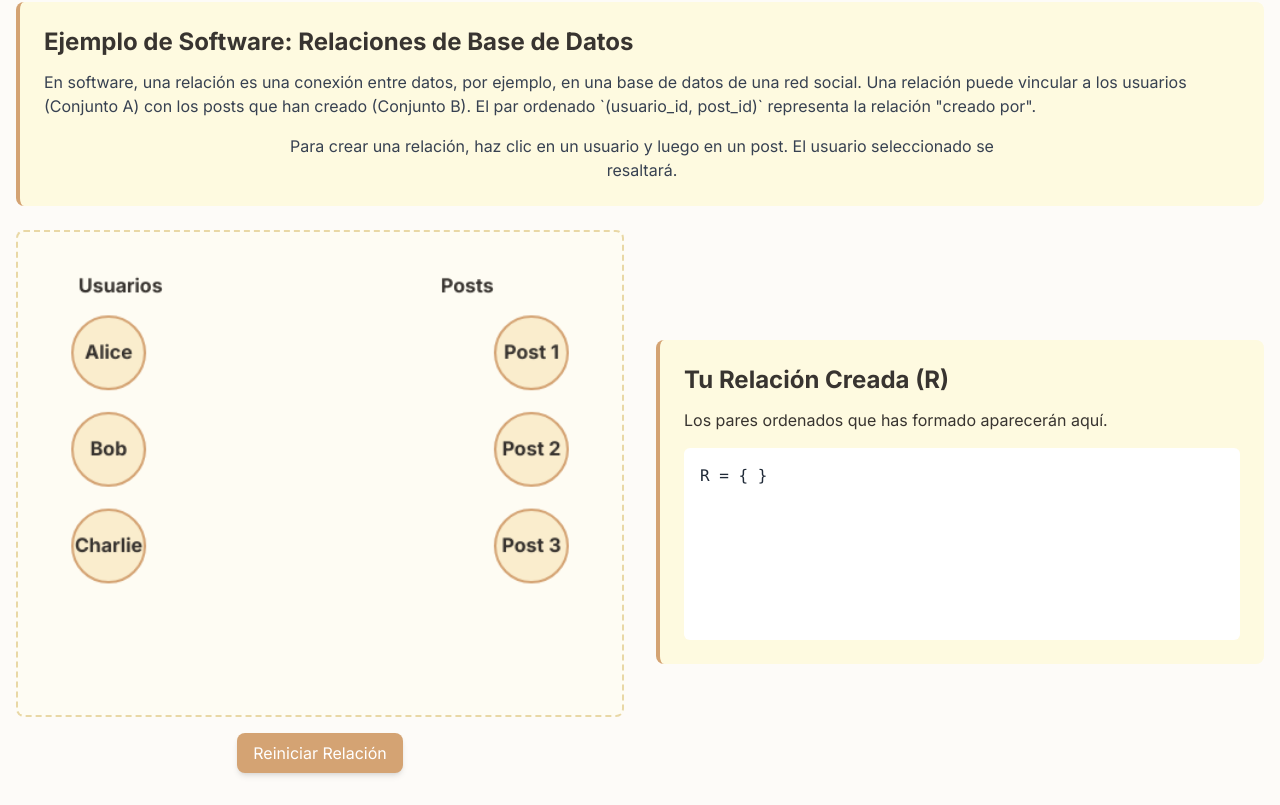
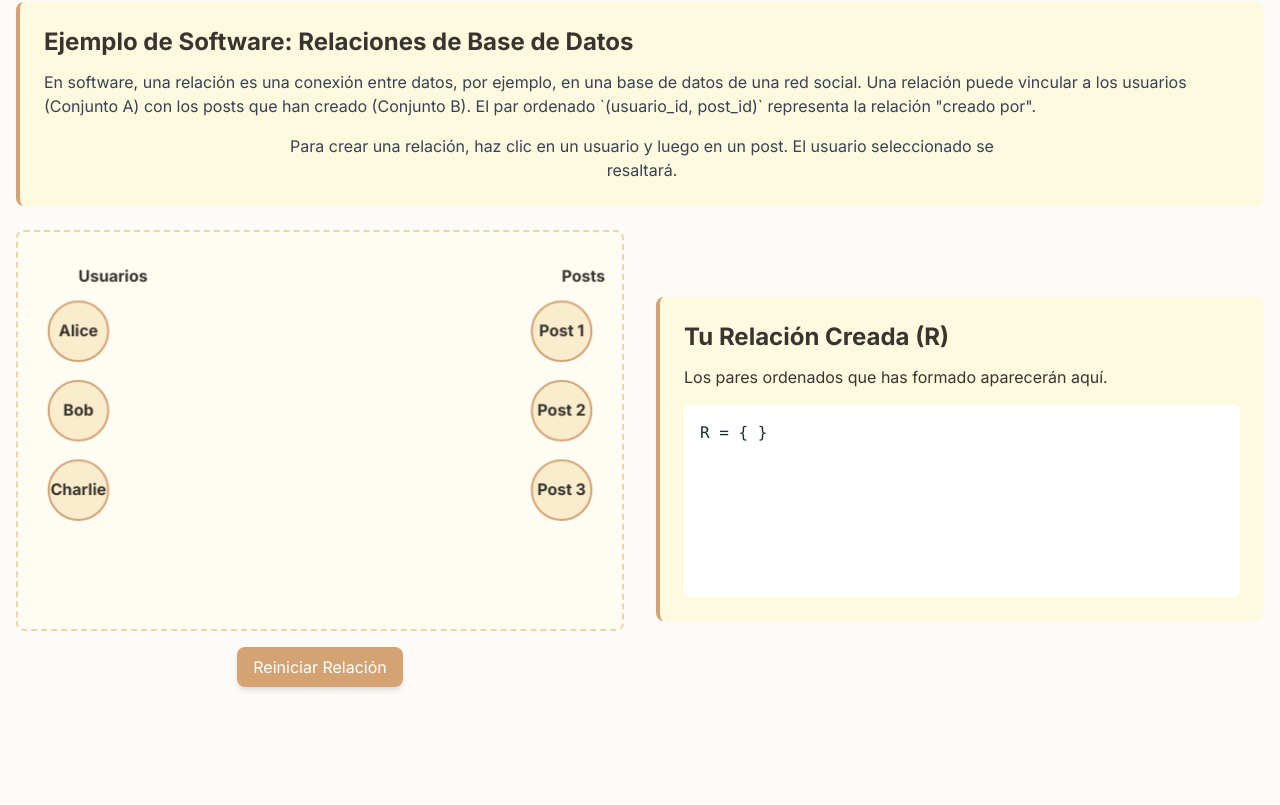
Before and after one commit to Andres-ProA/Matem-tica, a plain HTML site: page index.html in a window 1280 px wide. Shown: the part 519-1324 px from the top of the page. After the commit the page ends 1238 px from the top, so only its background shows below. Drawn offline with nearby package versions, Linux system fonts and the light colour scheme.

Commit message:
para que ande

```diff
--- a/index.html
+++ b/index.html
@@ -274,13 +274,11 @@
         const sections = document.querySelectorAll('.section');
         const navButtons = document.querySelectorAll('.nav-button');
 
-        // Objeto para almacenar los puntos de cada función
         let machinePoints = {
             'x*x': [],
             'x+2': [],
             '2*x': []
         };
-        // Objeto para almacenar las instancias de Chart
         let charts = {};
 
         function showSection(sectionId) {
@@ -314,35 +312,35 @@
             ctx.fillStyle = '#383430';
 
             // Dibujar Conjunto A
-            ctx.fillText(set1.title, 50, 50);
+            ctx.fillText(set1.title, canvas.width * 0.1, 50);
             set1.coords = [];
             set1.items.forEach((item, i) => {
                 const y = 100 + i * 80;
                 const isSelected = selectedA !== null && selectedA === i;
-                set1.coords.push({ x: 75, y, value: item });
+                set1.coords.push({ x: canvas.width * 0.1, y, value: item });
 
                 ctx.beginPath();
-                ctx.arc(75, y, 30, 0, 2 * Math.PI); // Aumento del radio
+                ctx.arc(canvas.width * 0.1, y, 30, 0, 2 * Math.PI);
                 ctx.fillStyle = '#FAEDCD';
                 ctx.fill();
                 ctx.strokeStyle = '#D4A373';
-                ctx.lineWidth = isSelected ? 4 : 2; // Resaltado visual
+                ctx.lineWidth = isSelected ? 4 : 2;
                 ctx.stroke();
 
                 ctx.fillStyle = '#383430';
                 ctx.textAlign = 'center';
-                ctx.fillText(item, 75, y + 5);
+                ctx.fillText(item, canvas.width * 0.1, y + 5);
                 ctx.textAlign = 'start';
             });
 
             // Dibujar Conjunto B
-            ctx.fillText(set2.title, canvas.width - 150, 50);
+            ctx.fillText(set2.title, canvas.width * 0.9, 50);
             set2.coords = [];
             set2.items.forEach((item, i) => {
                 const y = 100 + i * 80;
-                set2.coords.push({ x: canvas.width - 75, y, value: item });
+                set2.coords.push({ x: canvas.width * 0.9, y, value: item });
                 ctx.beginPath();
-                ctx.arc(canvas.width - 75, y, 30, 0, 2 * Math.PI); // Aumento del radio
+                ctx.arc(canvas.width * 0.9, y, 30, 0, 2 * Math.PI);
                 ctx.fillStyle = '#FAEDCD';
                 ctx.fill();
                 ctx.strokeStyle = '#D4A373';
@@ -350,7 +348,7 @@
                 ctx.stroke();
                 ctx.fillStyle = '#383430';
                 ctx.textAlign = 'center';
-                ctx.fillText(item, canvas.width - 75, y + 5);
+                ctx.fillText(item, canvas.width * 0.9, y + 5);
                 ctx.textAlign = 'start';
             });
 
@@ -380,12 +378,12 @@
             let clickedA = -1;
             setA.coords.forEach((c, i) => {
                 const dist = Math.sqrt((x - c.x) ** 2 + (y - c.y) ** 2);
-                if (dist < 30) clickedA = i; // Aumento del área de clic
+                if (dist < 30) clickedA = i;
             });
 
             if (clickedA !== -1) {
                 selectedA = clickedA;
-                drawSets(rCtx, relationCanvas, setA, setB, relations); // Redibujar para mostrar selección
+                drawSets(rCtx, relationCanvas, setA, setB, relations);
                 return;
             }
 
@@ -393,7 +391,7 @@
                 let clickedB = -1;
                 setB.coords.forEach((c, i) => {
                     const dist = Math.sqrt((x - c.x) ** 2 + (y - c.y) ** 2);
-                    if (dist < 30) clickedB = i; // Aumento del área de clic
+                    if (dist < 30) clickedB = i;
                 });
 
                 if (clickedB !== -1) {
@@ -423,7 +421,6 @@
         const functionRuleTitle = document.getElementById('functionRuleTitle');
         const functionRuleText = document.getElementById('functionRuleText');
 
-        // He ajustado las coordenadas para dar más espacio vertical
         const setC = { title: 'Entrada', items: ['Usuario A', 'Usuario B', 'Usuario C'], coords: [] };
         const setD = { title: 'Hash Result', items: ['Hash 1', 'Hash 2', 'Hash 3'], coords: [] };
 
@@ -478,14 +475,12 @@
             const newRow = `<tr><td class="py-1">${x}</td><td class="py-1">${y}</td></tr>`;
             historyTable.innerHTML += newRow;
 
-            // Añadir punto al array y actualizar el gráfico
             machinePoints[rule].push({x, y});
             updateChart(rule);
 
             inputElement.value = '';
         }
 
-        // Lógica para f(x) = x^2
         document.getElementById('processBtn_x2').addEventListener('click', () => {
             processFunction(
                 document.getElementById('input_x2'),
@@ -496,7 +491,6 @@
             );
         });
 
-        // Lógica para f(x) = x + 2
         document.getElementById('processBtn_x+2').addEventListener('click', () => {
             processFunction(
                 document.getElementById('input_x+2'),
@@ -507,7 +501,6 @@
             );
         });
 
-        // Lógica para f(x) = 2x
         document.getElementById('processBtn_2x').addEventListener('click', () => {
             processFunction(
                 document.getElementById('input_2x'),
@@ -518,9 +511,7 @@
             );
         });
 
-        // Lógica para los gráficos
         function updateChart(rule) {
-            // Ordenar los puntos por el valor de x antes de graficar la línea
             const sortedPoints = [...machinePoints[rule]].sort((a, b) => a.x - b.x);
 
             if(charts[rule]) {
@@ -534,7 +525,6 @@
             button.addEventListener('click', (e) => {
                 const rule = e.target.dataset.chart;
                 machinePoints[rule] = [];
-                // También limpiar la tabla de historial
                 document.getElementById(`history_${rule.replace('*', '')}`).innerHTML = '';
                 updateChart(rule);
             });
@@ -583,14 +573,35 @@
             });
         }
 
-        // Inicialización
+        function resizeCanvas() {
+            // Reajusta los lienzos para evitar distorsión
+            const relationContainer = document.getElementById('relationCanvas').parentElement;
+            const functionContainer = document.getElementById('functionCanvas').parentElement;
+
+            relationCanvas.width = relationContainer.clientWidth;
+            relationCanvas.height = Math.min(relationCanvas.width * 0.8, 400); // Mantiene una relación de aspecto razonable
+
+            functionCanvas.width = functionContainer.clientWidth;
+            functionCanvas.height = Math.min(functionCanvas.width * 0.8, 400);
+
+            // Redibuja los gráficos después de redimensionar
+            drawSets(rCtx, relationCanvas, setA, setB, relations);
+            showIsFunction();
+            // Llama a la función de renderizado de chart.js
+            for (const rule in charts) {
+                charts[rule].resize();
+            }
+        }
+
         window.onload = () => {
-            drawSets(rCtx, relationCanvas, setA, setB, relations);
+            resizeCanvas();
             showIsFunction();
             initializeChart('chart_x2', 'x*x');
             initializeChart('chart_x+2', 'x+2');
             initializeChart('chart_2x', '2*x');
         };
+
+        window.addEventListener('resize', resizeCanvas);
     </script>
 </body>
 </html>
```
